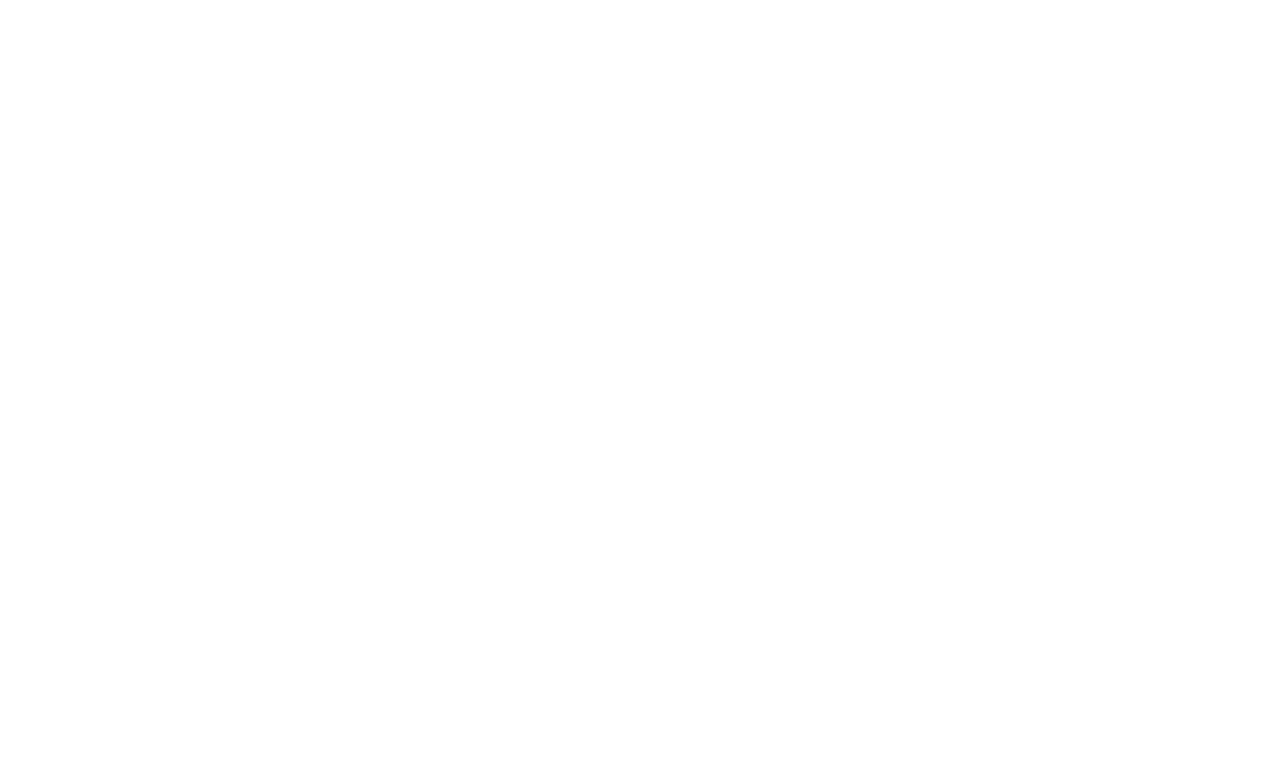
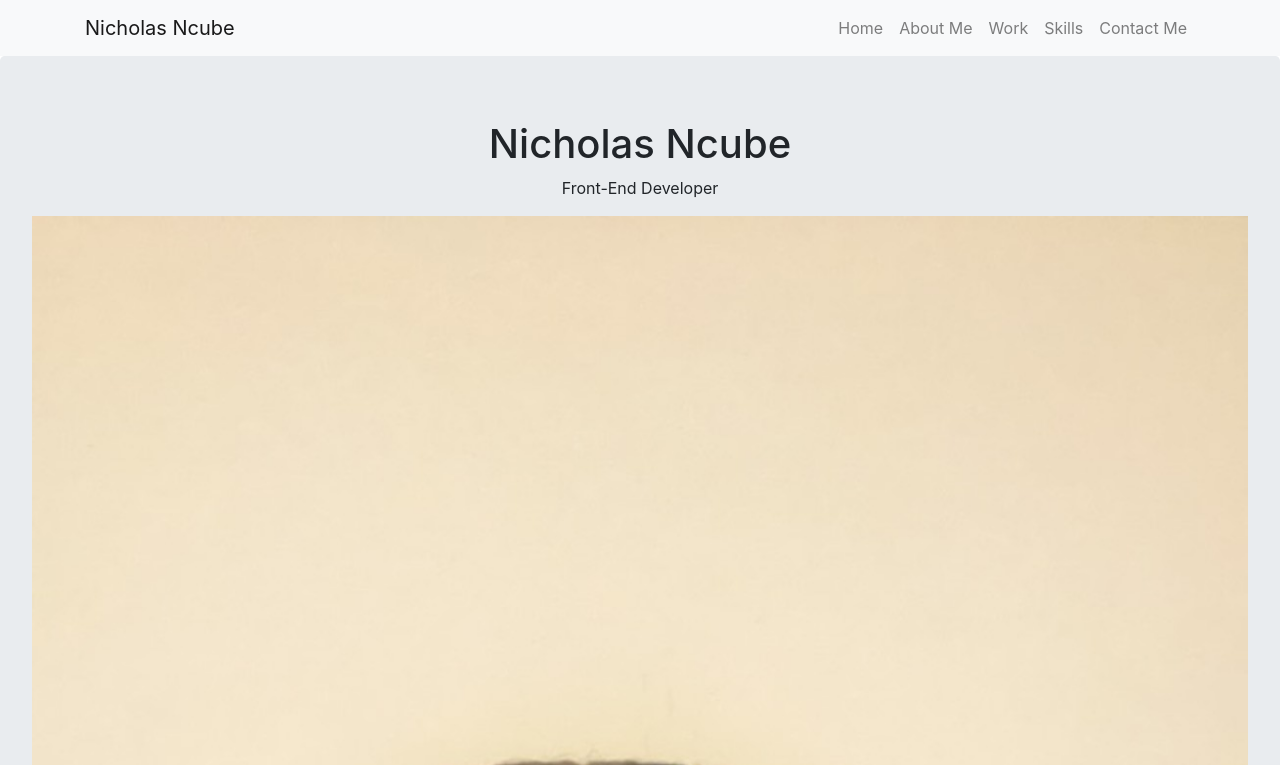
Before and after one commit to Nickncb96/Bootstrap-Portfolio, a plain HTML site: page index.html in a window 1280 px wide. Shown: the top 765 px of the page. Drawn offline with nearby package versions, Linux system fonts and the light colour scheme.

Commit message:
jombotron div added along with a profile picture for my portfolio which i will adjust through CSS be as the project commences along with other stylings for this section

```diff
--- a/index.html
+++ b/index.html
@@ -10,3 +10,34 @@
 <link rel="stylesheet" href="https://stackpath.bootstrapcdn.com/bootstrap/5.0.0-alpha2/css/bootstrap.min.css">
 <link rel="stylesheet" href="/Assets/css/style.css" />
 </head>
+
+<body>
+
+  <!-- Navigation -->
+  <header>
+  <nav class="navbar navbar-expand-lg navbar-light bg-light">
+  <div class="container">
+  <a class="navbar-brand" href="#">Nicholas Ncube</a>
+  <button class="navbar-toggler" type="button" data-toggle="collapse" data-target="#navbarNav"
+  aria-controls="navbarNav" aria-expanded="false" aria-label="Toggle navigation">
+  <span class="navbar-toggler-icon"></span>
+  </button>
+  <div class="collapse navbar-collapse" id="navbarNav">
+  <ul class="navbar-nav ml-auto">
+  <li class="nav-item"><a class="nav-link" href="#about-me">Home</a></li>
+  <li class="nav-item"><a class="nav-link" href="#about-me">About Me</a></li>
+  <li class="nav-item"><a class="nav-link" href="#work">Work</a></li>
+  <li class="nav-item"><a class="nav-link" href="#skills">Skills</a></li>
+  <li class="nav-item"><a class="nav-link" href="#contact">Contact Me</a></li>
+  </ul>
+  </div>
+  </div>
+  </nav>
+  </header>
+
+  <!-- Hero Section -->
+<div id="hero" class="jumbotron text-center">
+  <h1>Nicholas Ncube</h1>
+  <p>Front-End Developer</p>
+  <img src="Assets/images/IMG_2496.jpg" alt="profile-picture" class="picture img-fluid">
+  </div>
```
